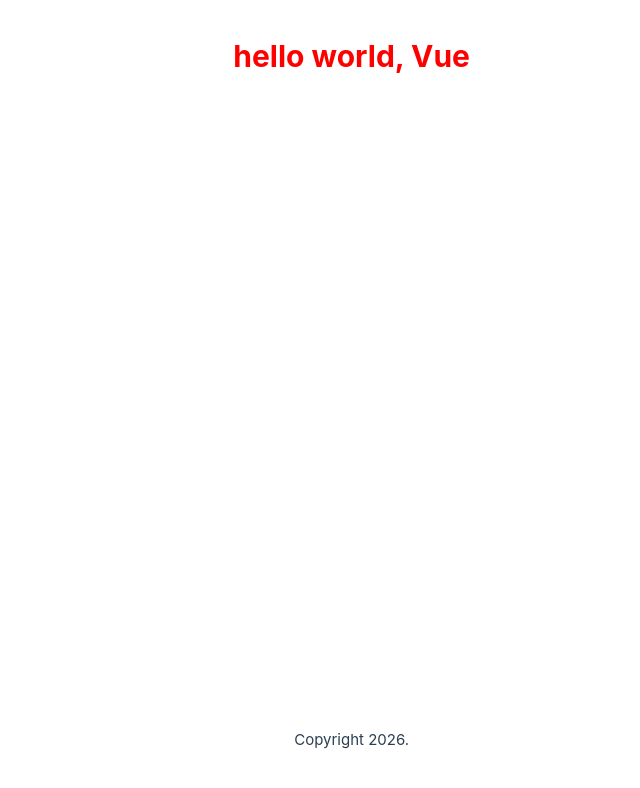
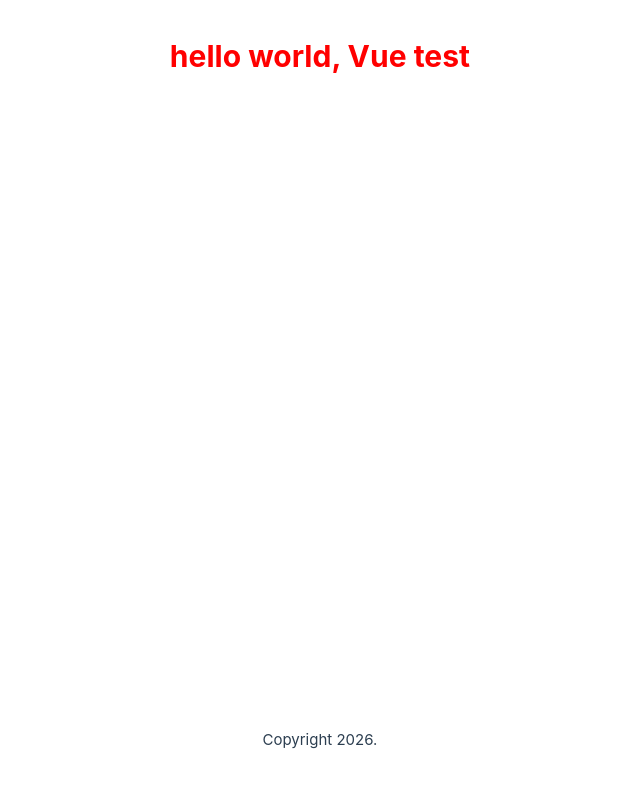
Before and after one commit to GKersten/VuePlayground, a Vue app in the folder vue-project/: page / in a window 1280 px wide. Shown: the top 788 px of the page, without its empty margins (170-810 px from the left). Built offline with nearby package versions, Linux system fonts and the light colour scheme; the HTML template or start-up script is replaced by a standard one.

Commit message:
update branch

```diff
--- a/vue-project/src/App.vue
+++ b/vue-project/src/App.vue
@@ -1,5 +1,5 @@
 <script setup lang="ts">
-const message = "Vue";
+const message = "Vue test";
 const year = new Date().getFullYear();
 </script>
 
```
